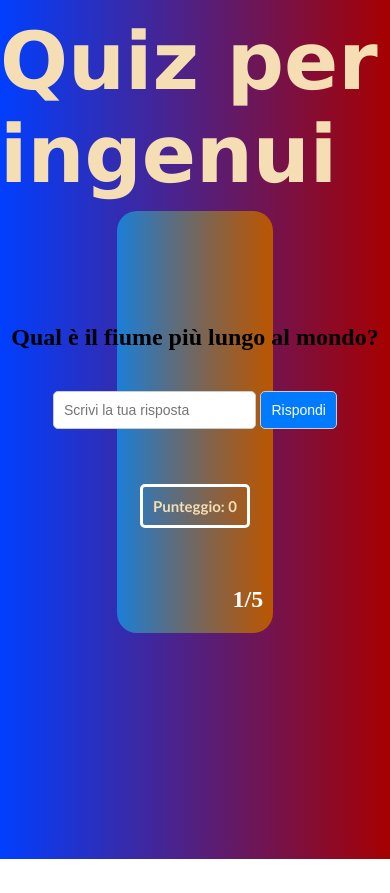
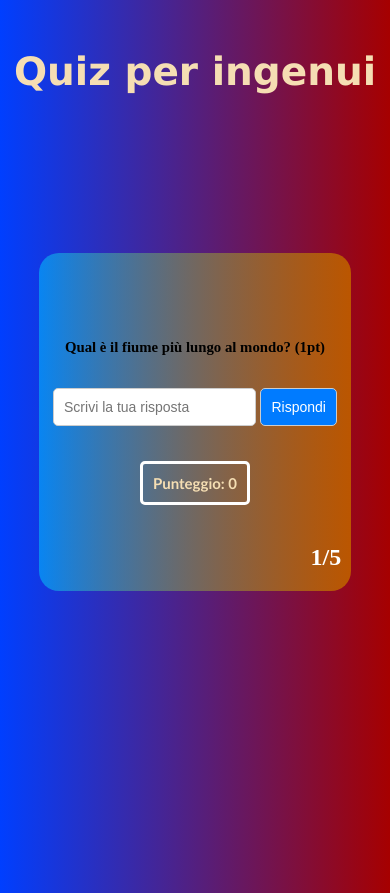
Before and after one commit to FrancescoScanni/Quiz-Object-JS, a plain HTML site: page index.html in a window 390 px wide. Both pictures are taken after a click on the button "AVVIA QUIZ". Before the commit the page ends 859 px from the top, so only its background shows below. Drawn offline with Linux system fonts and the light colour scheme.

Commit message:
Quiz Object (v1.5 Responsivity + winload fixato)

```diff
--- a/static/css/body.css
+++ b/static/css/body.css
@@ -13,3 +13,10 @@ body{
     position: relative;
     z-index: 1;
 }
+
+@media(max-width: 760px){
+    body{
+        margin: 0;
+        height: 100vh;
+    }
+}
--- a/static/css/box.css
+++ b/static/css/box.css
@@ -24,7 +24,6 @@
     align-items: center;
 }
 
-
 .n_domanda{ /*Numero della domanda*/
     color: white;
     position: absolute;
@@ -35,3 +34,10 @@
     align-items: flex-end;
     margin-right: 5vw;
 }
+
+@media(max-width: 760px){
+    .n_domanda{
+        height: 40vh;
+        width: 80vw;
+    }
+}
--- a/static/css/button.css
+++ b/static/css/button.css
@@ -19,3 +19,9 @@
   transform: translateY(-6px);
   color:white;
 }
+
+@media(max-width: 760px){
+  #avvio{
+    width: 50vw;
+  }
+}
--- a/static/css/form.css
+++ b/static/css/form.css
@@ -19,3 +19,10 @@ form input[type="submit"] {
 form input[type="submit"]:hover {
     background-color: #0056b3;
   }
+
+
+  @media(max-width: 760px){
+    form{
+      margin-bottom: 0;
+    }
+  }
--- a/static/css/quiz.css
+++ b/static/css/quiz.css
@@ -11,3 +11,10 @@
     background: linear-gradient(90deg, rgba(0,209,255,0.500437675070028) 0%, rgba(187,86,0,1) 100%);
     border-radius: 20px;
 }
+
+@media(max-width: 760px){
+    .quiz{
+        width: 80vw;
+        height: 40vh;
+    }
+}
--- a/static/css/sec_layer.css
+++ b/static/css/sec_layer.css
@@ -27,3 +27,9 @@
     background-color: rgb(0, 162, 157);
     opacity: 0.7;
 }
+
+@media(max-wodth: 760px){
+    .sec-layer{
+        height: 100vh;
+    }
+}
--- a/static/css/title.css
+++ b/static/css/title.css
@@ -1,4 +1,4 @@
-/*Titolo*/
+/*Titolo e domanda*/
 
 #title{
     width: 100vw;
@@ -12,3 +12,16 @@
     font-family: 'Lucida Sans', 'Lucida Sans Regular', 'Lucida Grande', 'Lucida Sans Unicode', Geneva, Verdana, sans-serif;
     font-size: 5rem;
 }
+#question{
+    font-size: 1.75vw;
+}
+
+@media (max-width: 760px) {
+    #title{
+        font-size: 10vw;
+        padding-top: 10vw;
+    }
+    #question{
+        font-size: 1.75vh;
+    }
+}
--- a/static/js/script.js
+++ b/static/js/script.js
@@ -15,41 +15,58 @@ let i=0
 let resettaInput
 
 
+window.addEventListener("load", function(){
+    avvia.addEventListener("click",function(){
+        avvia.style.opacity=0
+        boxNDomanda.style.visibility="visible"
+        boxPunti.style.visibility="visible"
+        avvia.style.zIndex=1
+        tot=0
+        punti.innerHTML=tot
+        spawnQuestion(i)
+    })
+    quiz.style.visibility="hidden"
+    boxNDomanda.style.visibility="hidden"
+    boxPunti.style.visibility="hidden"
+})
+
+
+
 //ARRAY DI OGGETTI (DIZIONARI - COPPIE CHIAVE-VALORE)
 let questions = [
     {
         "n_domanda": 1,
-        "testo_domanda": "Qual è il fiume più lungo al mondo?",
+        "testo_domanda": "Qual è il fiume più lungo al mondo? (1pt)",
         "risposta_utente": "",
         "risposta_corretta": "nilo",
         "punteggio": 1
     },
     {
         "n_domanda": 2,
-        "testo_domanda": "In quale anno è avvenuto il primo sbarco sulla Luna?",
+        "testo_domanda": "In quale anno è avvenuto l'Allunaggio? (1pt)",
         "risposta_utente": "",
         "risposta_corretta": "1969",
         "punteggio": 1
     },
     {
         "n_domanda": 3,
-        "testo_domanda": "Qual è il capoluogo del Molise?",
+        "testo_domanda": "Qual è il capoluogo del Molise? (1pt)",
         "risposta_utente": "",
         "risposta_corretta": "campobasso",
         "punteggio": 1
     },
     {
         "n_domanda": 4,
-        "testo_domanda": "Quanti pianeti ci sono nel sistema solare?",
+        "testo_domanda": "Quanti pianeti ha il sistema solare? (1pt)",
         "risposta_utente": "",
         "risposta_corretta": "8",
         "punteggio": 1
     },
     {
         "n_domanda": 5,
-        "testo_domanda": "Di che colore era il cavallo bianco di Napoleone?",
+        "testo_domanda": "Il colore del cavallo bianco di Napoleone? (2pt)",
         "risposta_utente": "",
-        "risposta_corretta": "blu",
+        "risposta_corretta": "blu", //scherzetto
         "punteggio": 2
     },
 ]
@@ -63,14 +80,15 @@ function spawnQuestion(i){
     question.innerHTML=questions[i].testo_domanda
     quiz.addEventListener("submit",mantieniDomanda)  //la funzione fa si che non si duplichi l'event listener e che dunque non si callcolino più punti
 }
-function mantieniDomanda(){
+
+function mantieniDomanda(event){
     event.preventDefault()
     questions[i].risposta_utente=document.querySelector("[name=rispostaUtente]").value
     questions[i].risposta_utente=sanitize(questions[i].risposta_utente)
 
     //GIUSTO
     if(questions[i].risposta_utente==questions[i].risposta_corretta){
-        console.log("evvai")
+        console.log("evvai") //debug
         tot=tot+questions[i].punteggio
         sec_layer.classList.add("corretto")
         setTimeout(function(){
@@ -80,7 +98,7 @@ function mantieniDomanda(){
         },1500)
     }
     else{  //SBAGLIATO
-        console.log("Noooooo")
+        console.log("Noooooo") //debug
         sec_layer.classList.add("sbagliato")
         setTimeout(function(){
             sec_layer.classList.remove("sbagliato")
@@ -101,8 +119,8 @@ function mantieniDomanda(){
                 boxNDomanda.style.visibility="hidden"
                 boxPunti.style.visibility="hidden"
                 question.style.visibility="hidden"
-                nDomanda=1
                 i=0
+                nDomanda.innerHTML=i+1 //reset numero ddomanda
                 sec_layer.classList.add("end")
             setTimeout(function(){
                 bloccoFinali.innerHTML="Fine. Hai totalizzato "+tot+" punti."
@@ -117,21 +135,11 @@ function mantieniDomanda(){
         }
     },1500)
 }
+
 function sanitize(risposta){
     return risposta.trim().toLowerCase()
 }
 
 
 //MAIN--------------
-avvia.addEventListener("click",function(){
-    avvia.style.opacity=0
-    boxNDomanda.style.visibility="visible"
-    boxPunti.style.visibility="visible"
-    avvia.style.zIndex=1
-    tot=0
-    punti.innerHTML=tot
-    spawnQuestion(i)
-})
-quiz.style.visibility="hidden"
-boxNDomanda.style.visibility="hidden"
-boxPunti.style.visibility="hidden"
+console.log("Gioco avviato. ")
```
Also changed, not shown: index.html (+1 -0 lines).
